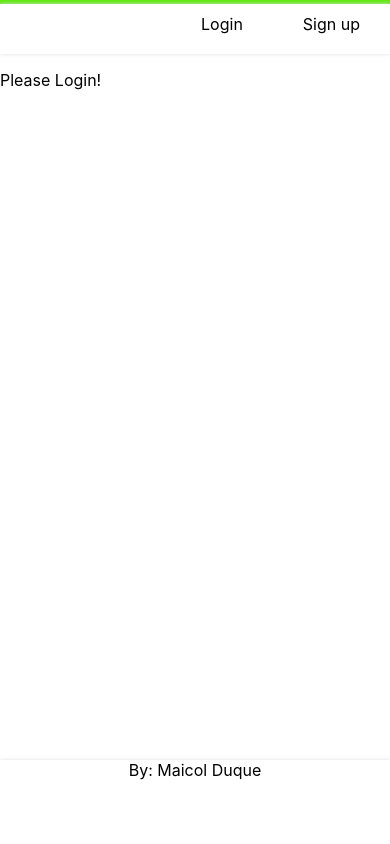
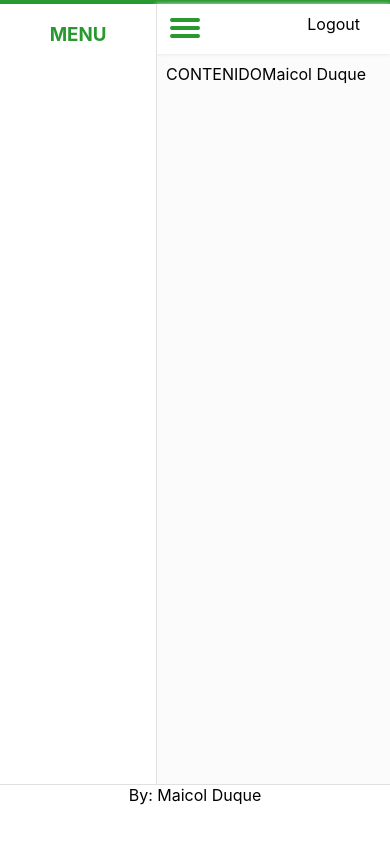
Before and after one commit to MaicolDuque/store-app, a React (Create React App) app: page / in a window 390 px wide. Built offline with nearby package versions, Linux system fonts and the light colour scheme.

Commit message:
Config menu responsive

```diff
--- a/src/App.css
+++ b/src/App.css
@@ -1,12 +1,16 @@
+body {
+  background-color: #fbfbfb;
+}
+
 .App {
-  border-top: 4px solid #5EE80C;
+  border-top: 4px solid #28992e;
   display: grid;
   grid-template-columns: 17% 1fr;
   grid-template-rows: 2;
 }
 
 .App-unauthenticate {
-  border-top: 4px solid #5EE80C;
+  border-top: 4px solid #28992e;
   display: grid;
   grid-template-columns: 1fr;
   grid-template-rows: 2;
@@ -15,3 +19,62 @@
 .app-content {
   padding: 10px;
 }
+
+.app-responsive {
+  border-top: 4px solid #28992e;
+  display: grid;
+  grid-template-columns: 0 1fr;
+  grid-template-rows: 2;
+}
+
+
+@media( max-width: 1300px){
+  .App {
+    grid-template-columns: 20% 1fr;
+  }
+}
+
+@media( max-width: 900px){
+  .App {
+    grid-template-columns: 28% 1fr;
+  }
+}
+
+@media( max-width: 700px){
+  .App {
+    grid-template-columns: 40% 1fr;
+  }
+}
+
+
+/* MENU HAMBUERGESA */
+#menu_on{
+	display: inline-block;
+	width:30px;
+	height: 20px;
+	position: relative;
+  z-index: 2;
+  cursor: pointer;
+  margin-top: 14px;
+  margin-right: 7px;
+  margin-left: 14px;
+}
+
+#menu_on span{
+	width: 100%;
+	height: 4px;
+	border-radius: 4px;
+	display: block;
+	position: absolute;
+	background: #28992e;
+	transition: all 0.25s ease; /* Propiedades a animar | Tiempo | Tipo animación*/
+	transform-origin : 0px 100%;
+}
+
+#menu_on span:nth-child(2){
+	top: calc(50% - 2px);
+}
+
+#menu_on span:nth-child(3){
+  bottom: 0;
+}
--- a/src/App.js
+++ b/src/App.js
@@ -1,4 +1,4 @@
-import React from 'react';
+import React, { useState, useEffect } from 'react';
 import './App.css';
 import Header from './components/Header';
 import UnauthenticateHeader from './components/Header/unauthenticate';
@@ -18,10 +18,32 @@ function UnauthenticateApp() {
 
 function AuthenticateApp() {
   const { user: { user } } = useUsuario();
+  const [ classApp, setClassApp ] = useState('App');
+  const [ classMenu, setClassMenu ] = useState('content-menu');
+  const [ widthScreen, setWidthScreen] = useState(window.screen.width);
+  const showHideMenu = (show) => {
+    if(show){
+      setClassApp('App');
+      setClassMenu('content-menu');
+    }else{
+      setClassApp('app-responsive');
+      setClassMenu('hide-menu');
+    }
+  }
+
+  useEffect(() => {
+    console.log(widthScreen)
+    setWidthScreen(window.screen.width)
+    if(widthScreen < 800){
+      showHideMenu(false);
+    }
+  }, [widthScreen])
+
+
   return (
-    <div className="App">
-      <Header />
-      <Menu />
+    <div className={classApp}>
+      <Header showHideMenu={showHideMenu} />
+      <Menu classMenu={classMenu} />
       <div className="app-content">
         CONTENIDO
         { user.nombre }
--- a/src/components/Header/estilos.css
+++ b/src/components/Header/estilos.css
@@ -4,7 +4,8 @@
   box-shadow: 0px 0px 4px 0px #e0e0e0;
   height: 50px;
   display: flex;
-  justify-content: flex-end;
+  justify-content: space-between;
+  background-color: #ffffff;
 }
 
 .header-unauthenticate {
@@ -13,9 +14,19 @@
   height: 50px;
   display: flex;
   justify-content: flex-end;
+  background-color: #ffffff;
 }
 
 .header-log {
   margin: 10px 30px;
   cursor: pointer;
 }
+
+.header-responsive {
+  width: 100%;
+  box-shadow: 0px 0px 4px 0px #e0e0e0;
+  height: 50px;
+  display: flex;
+  justify-content: space-between;
+  background-color: #ffffff;
+}
--- a/src/components/Header/index.js
+++ b/src/components/Header/index.js
@@ -1,8 +1,26 @@
-import React from 'react'
+import React, { useState, useEffect } from 'react'
 import './estilos.css'
 
-export default () => (
-  <header className="header">
-    <span className="header-log">Logout</span>
-  </header>
-)
+export default ({ showHideMenu }) => {
+  const [ showMenu, setShowMenu ] = useState(true);
+  const [ classHeader, setClassHeader ] = useState('header');
+  useEffect( () => {
+    showMenu ? setClassHeader('header') : setClassHeader('header-responsive')
+  }, [showMenu] );
+
+  const handleShowHide = () => {
+    setShowMenu(!showMenu)
+    showHideMenu(!showMenu)
+  }
+
+  return (
+    <header className={classHeader}>
+      <span id="menu_on" onClick={handleShowHide} >
+        <span></span>
+        <span></span>
+        <span></span>
+      </span>
+      <span className="header-log">Logout</span>
+    </header>
+  )
+}
--- a/src/components/Menu/estilos.css
+++ b/src/components/Menu/estilos.css
@@ -5,48 +5,39 @@
 
 .content-menu {
   background-color:white;
-  height: 90vh;
+  height: 93vh;
   position: fixed;
   width: 17%;
-  box-shadow: 0px 0px 4px 0px #e0e0e0;
-  color: #11B502;
+  border-right: 1px solid #e0e0e0;
+  color: #28992e;
   font-weight: bold;
   text-align: center;
   display: flex;
   flex-direction: column;
 }
 
+.hide-menu {
+  display: none;
+}
 
 
-
-/* MENU HAMBUERGESA */
-#menu_on{
-	display: inline-block;
-	width:30px;
-	height: 20px;
-	position: relative;
-  z-index: 2;
-  cursor: pointer;
-  align-self: flex-end;
-  margin-top: 7px;
-  margin-right: 7px;
+@media( max-width: 1300px){
+  .content-menu {
+    width: 20%;
+  }
 }
 
-#menu_on span{
-	width: 100%;
-	height: 4px;
-	border-radius: 4px;
-	display: block;
-	position: absolute;
-	background: #11B502;
-	transition: all 0.25s ease; /* Propiedades a animar | Tiempo | Tipo animación*/
-	transform-origin : 0px 100%;
+@media( max-width: 900px){
+  .content-menu {
+    width: 28%;
+  }
 }
 
-#menu_on span:nth-child(2){
-	top: calc(50% - 2px);
+@media( max-width: 700px){
+  .content-menu {
+    width: 40%;
+  }
+  .hide-menu {
+    display: none;
+  }
 }
-
-#menu_on span:nth-child(3){
-  bottom: 0;
-}
--- a/src/components/Menu/index.js
+++ b/src/components/Menu/index.js
@@ -1,14 +1,9 @@
 import React from 'react'
 import './estilos.css'
 
-export default () => (
+export default ({classMenu}) => (
   <div className="menu">
-    <div className="content-menu">
-      {/* <span id="menu_on">
-        <span></span>
-        <span></span>
-        <span></span>
-      </span> */}
+    <div className={classMenu}>
       <h3>MENU</h3>
     </div>
   </div>
--- a/src/components/footer/footer.css
+++ b/src/components/footer/footer.css
@@ -3,6 +3,7 @@ footer {
   position: fixed;
   width: 100%;
   text-align: center;
-  height: 10vh;
-  box-shadow: 0px 0px 4px 0px #e0e0e0;
+  height: 7vh;
+  background-color: #ffffff;
+  border-top: 1px solid #e0e0e0;
 }
--- a/src/context/user-context.js
+++ b/src/context/user-context.js
@@ -4,8 +4,8 @@ const UsuarioContext = React.createContext();
 
 const sleep = time => new Promise(resolve => setTimeout(resolve, time))
 const getUser = () => sleep(1000)
-  // .then(() => ({ nombre: 'Maicol Duque' }))
-  .then(() => null)
+  .then(() => ({ nombre: 'Maicol Duque' }))
+  // .then(() => null)
 
 function UsuarioProvider({children}) {
 
```
